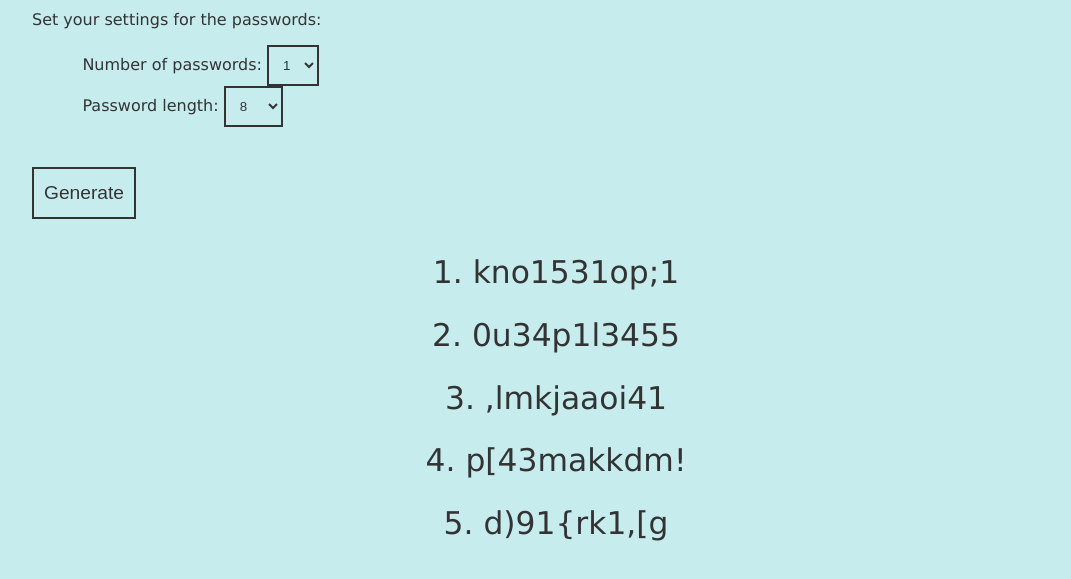
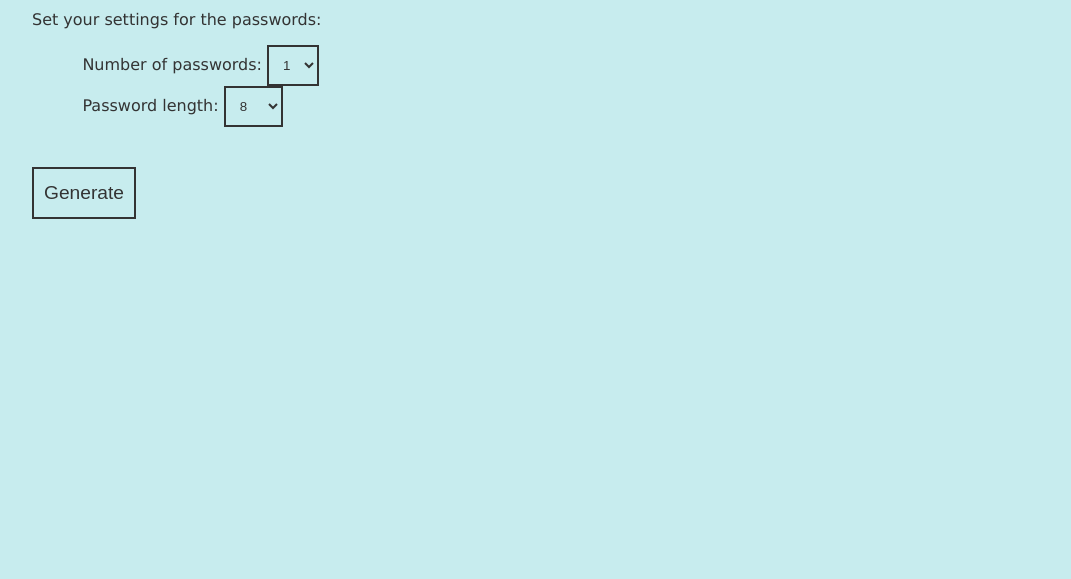
Before and after one commit to STORMTR00P3R/PasswordGenerator, a plain HTML site: page index.html in a window 1280 px wide. Shown: the part 91-670 px from the top of the page, without its empty margins (104-1175 px from the left). Drawn offline with Linux system fonts and the light colour scheme.

Commit message:
transferfromrepl

```diff
--- a/index.html
+++ b/index.html
@@ -35,11 +35,7 @@
     <button onclick="start()">Generate</button>
 
     <ol id="passwordList">
-        <li>kno1531op;1</li>
-        <li>0u34p1l3455</li>
-        <li>,lmkjaaoi41</li>
-        <li>p[43makkdm!</li>
-        <li>d)91{rk1,[g</li>
+
     </ol>
 
 
```
